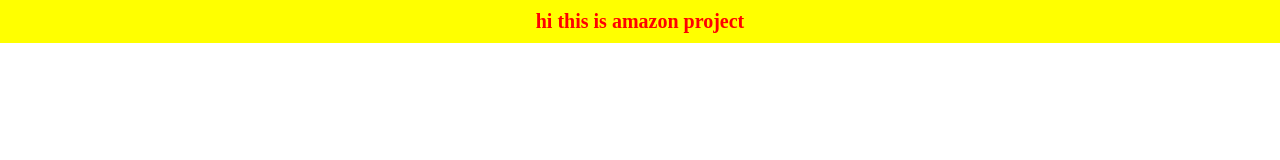
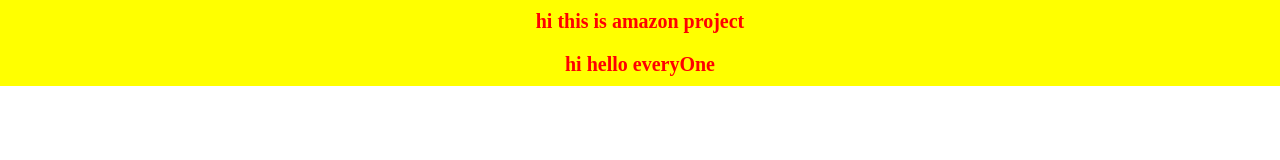
Before and after one commit to smartsusee/sivaSir1, a plain HTML site: page index.html in a window 1280 px wide. Drawn offline with Linux system fonts and the light colour scheme.

Commit message:
i am add a new element h1 tag

```diff
--- a/index.html
+++ b/index.html
@@ -9,6 +9,7 @@
 <body>
 
        <h1>hi this is amazon project </h1>
+       <h1>hi hello everyOne</h1>
 
 </body>
 </html>
```
